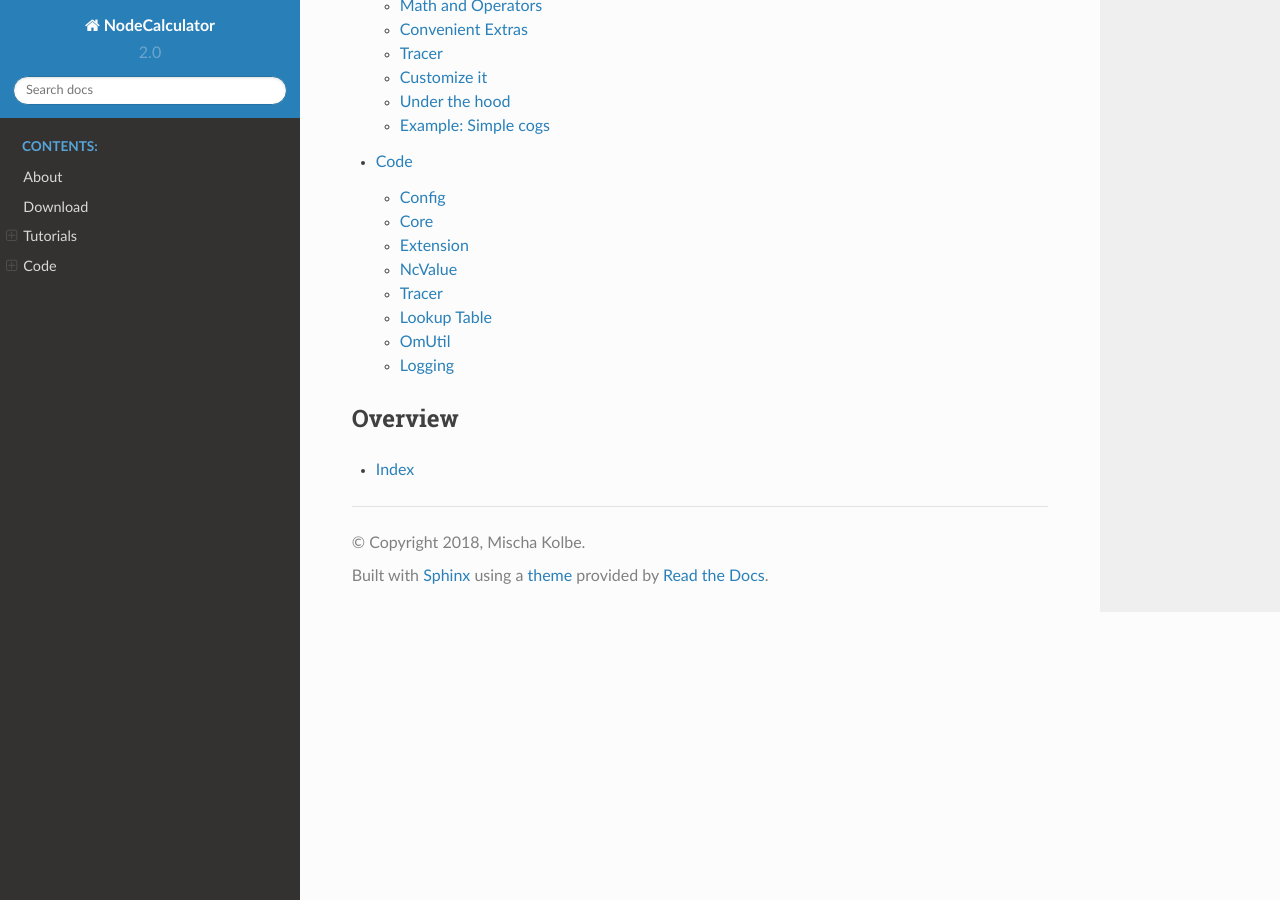
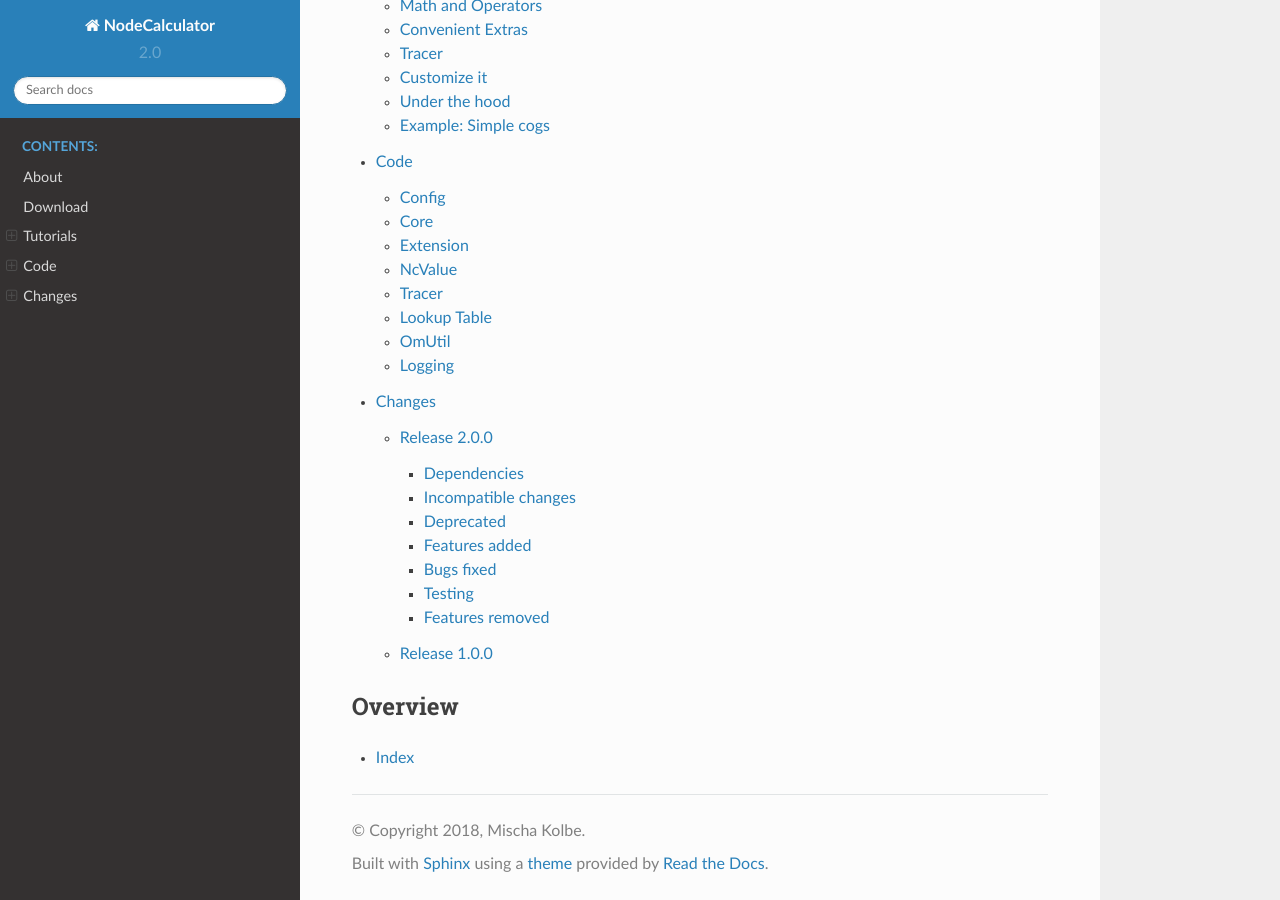
Before and after one commit to mischakolbe/node_calculator, a Sphinx documentation site: the page built from docs/index.rst, in a window 1280 px wide and 900 px high, scrolled down 703 px. Built offline with Sphinx 7.4.7 and the Read the Docs theme 2.0.0, drawn with Linux system fonts in a browser that asks for light colours; part of the change alters nothing that is shown.

```diff
--- /dev/null
+++ b/docs/changes.rst
@@ -0,0 +1,53 @@
+Changes
+==============================================================================
+
+Release 2.0.0
+*************
+
+Dependencies
+------------
+
+Incompatible changes
+--------------------
+* "output" is now "outputs" in lookup_table.py!
+* OPERATOR_LOOKUP_TABLE is now OPERATORS
+* multi_input & multi_output doesn't have to be declared anymore! The tag "{array}" will cause an input/output to be interpreted as multi.
+
+Deprecated
+----------
+* Container support. It wasn't properly implemented and Maya containers are not useful (imo).
+
+Features added
+--------------
+* Easy to add custom/proprietary nodes via extension
+* Convenience functions for transforms, locators & create_node.
+* auto_consolidate & auto_unravel can be turned off (globally & individually)
+* Indexed attributes now possible (still a bit awkward, but hey..)
+* Many additional operators.
+* Documentation; NoCa v2 cheat sheet!
+* om_util with various OpenMaya functions
+* Many other small improvements.
+* Any attr type can now be created.
+* Attribute separator convenience function added. Default values can be specified in config.py.
+* config.py to make it easy and clear where to change basic settings.
+* Default extension for `Serguei Kalentchouk's maya_math_nodes <https://github.com/serguei-k/maya-math-nodes>`_
+* Tests added, using `Chad Vernon's test suite <https://github.com/chadmv/cmt/tree/master/scripts/cmt/test/>`_
+
+Bugs fixed
+----------
+* Uses MObjects and MPlugs to reference to Maya nodes and attributes; Renaming of objects, attributes with index, etc. are no longer an issue.
+* Cleaner code; Clear separation of classes and their functionality (NcList, NcNode, NcAttrs, NcValue)
+* Any child attribute will be consolidated (array, normal, ..)
+* Tracer now stores values as variables (from get() or so)
+* Conforms pretty well to PEP8 (apart from tests)
+
+Testing
+--------
+
+Features removed
+----------------
+
+Release 1.0.0
+*************
+
+* First working version: Create, connect and set Maya nodes with Python commands.
--- a/docs/index.rst
+++ b/docs/index.rst
@@ -15,6 +15,7 @@ The NodeCalculator is an OpenSource Python module that allows you to create node
    download
    tutorial
    code
+   changes
 
 
 Overview
--- a/docs/tutorials/tutorial_convenient_extras.py
+++ b/docs/tutorials/tutorial_convenient_extras.py
@@ -71,13 +71,9 @@ import node_calculator.core as noca
 my_locator = noca.locator("myLocator", attrs=["tx", "ty", "tz"])
 pm_my_locator = my_locator.to_py_node()
 
-pm_my_locator = my_locator.to_py_node(attrs=False)
+pm_my_locator = my_locator.to_py_node(ignore_attrs=True)
 pm_my_locator = my_locator[1].to_py_node()
 print(type(pm_my_locator), pm_my_locator)
-
-for attr in my_locator:
-    pm_my_locator = attr.to_py_node()
-    print(type(pm_my_locator), pm_my_locator)
 
 
 # Tab5
```
